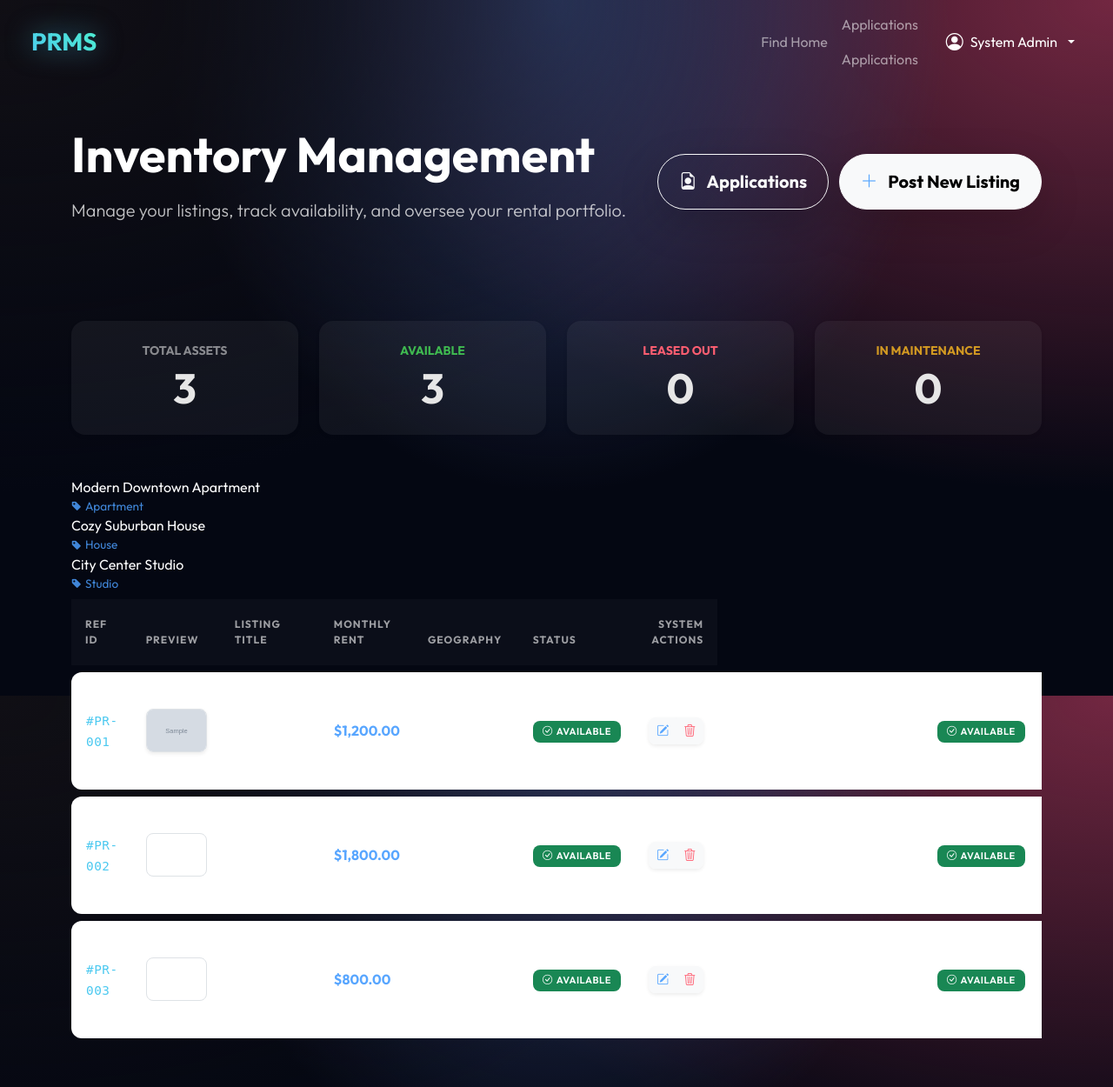
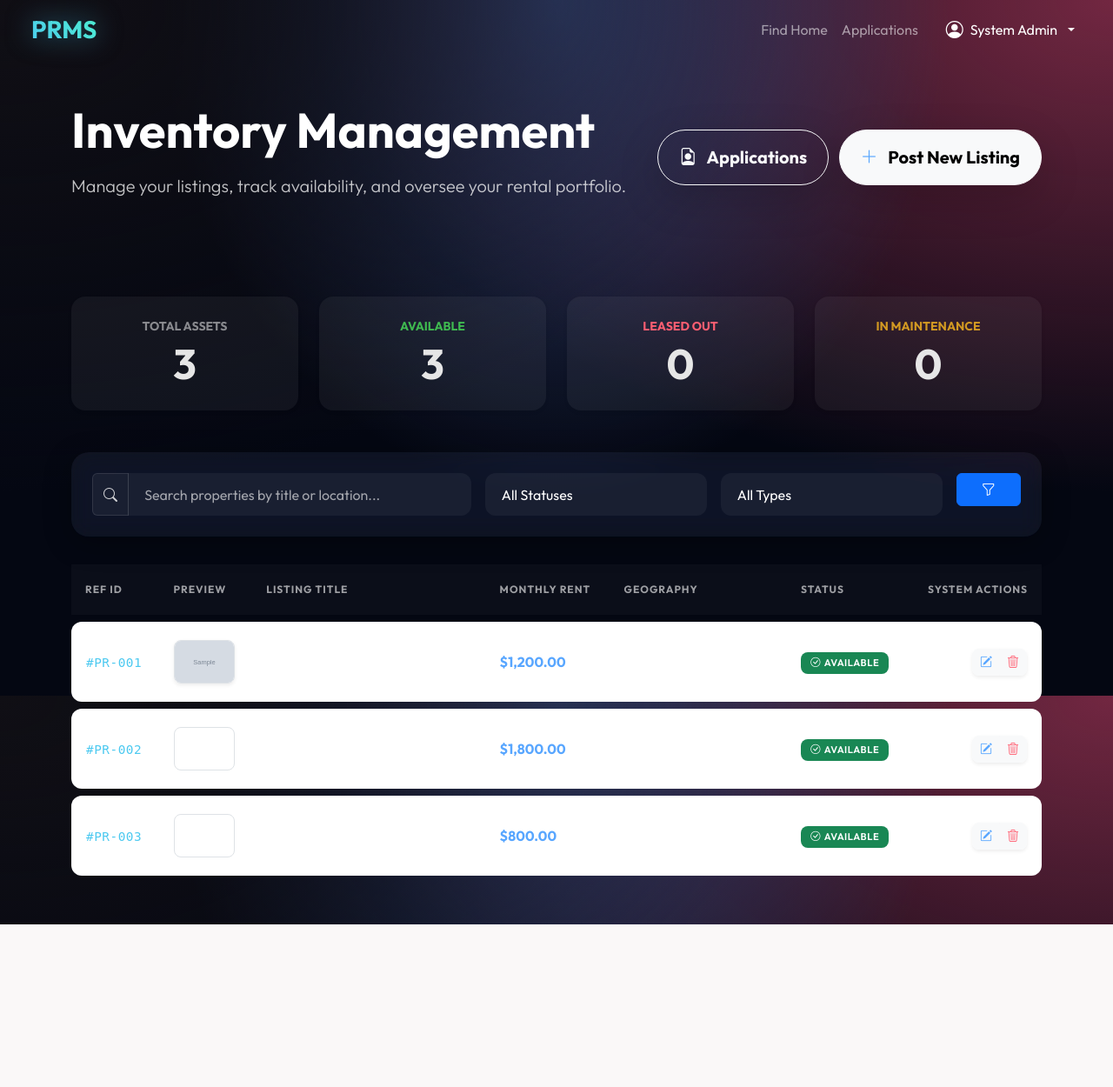
Before and after one commit to amangebregziabher/property-rental-management-system, a PHP site: page /app/views/property_list.php in a window 1280 px wide. Shown: the whole page at 87% size. After the commit the page ends 1063 px from the top, so only its background shows below. Run offline with PHP 8.4, Linux system fonts and the light colour scheme; a user stored in the database is signed in; data comes from the database, SQL or seed files in the repository; tables that the repository leaves empty hold one stand-in row (values such as "Sample post"); grey boxes marked "Sample" are stand-in pictures.

Commit message:
Add search and filtering features to property inventory and application management

```diff
--- a/app/views/property_list.php
+++ b/app/views/property_list.php
@@ -14,6 +14,11 @@ require_once __DIR__ . '/../helpers/notification_helper.php';
 $user_id = $_SESSION['user_id'];
 $user_role = $_SESSION['user_role'] ?? 'tenant';
 
+// Get filter parameters
+$search = trim($_GET['search'] ?? '');
+$status_filter = $_GET['status'] ?? '';
+$category_filter = $_GET['category'] ?? '';
+
 // Fetch properties from database
 $conn = get_db_connection();
 
@@ -28,16 +33,43 @@ $sql = "SELECT p.*, u.name as owner_name, c.name as type,
         (SELECT image_path FROM property_images WHERE property_id = p.id ORDER BY is_main DESC, id ASC LIMIT 1) as main_image
         FROM properties p
         LEFT JOIN users u ON p.owner_id = u.id
-        LEFT JOIN categories c ON p.category_id = c.id";
+        LEFT JOIN categories c ON p.category_id = c.id
+        WHERE 1=1";
+
+$params = [];
+$types = "";
 
 if ($user_role !== 'admin') {
-    $sql .= " WHERE p.owner_id = ? ";
+    $sql .= " AND p.owner_id = ?";
+    $params[] = $user_id;
+    $types .= "i";
 }
+
+if (!empty($search)) {
+    $sql .= " AND (p.title LIKE ? OR p.location LIKE ?)";
+    $search_term = "%$search%";
+    $params[] = $search_term;
+    $params[] = $search_term;
+    $types .= "ss";
+}
+
+if (!empty($status_filter)) {
+    $sql .= " AND p.status = ?";
+    $params[] = $status_filter;
+    $types .= "s";
+}
+
+if (!empty($category_filter)) {
+    $sql .= " AND c.name = ?";
+    $params[] = $category_filter;
+    $types .= "s";
+}
+
 $sql .= " ORDER BY p.created_at DESC";
 
 $stmt = mysqli_prepare($conn, $sql);
-if ($user_role !== 'admin') {
-    mysqli_stmt_bind_param($stmt, "i", $user_id);
+if (!empty($params)) {
+    mysqli_stmt_bind_param($stmt, $types, ...$params);
 }
 mysqli_stmt_execute($stmt);
 $result = mysqli_stmt_get_result($stmt);
@@ -47,7 +79,15 @@ while ($row = mysqli_fetch_assoc($result)) {
     $properties[] = $row;
 }
 
-// Stats for dashboard
+// Fetch categories for filter
+$cat_sql = "SELECT * FROM categories ORDER BY name";
+$cat_result = mysqli_query($conn, $cat_sql);
+$categories = [];
+while ($cat = mysqli_fetch_assoc($cat_result)) {
+    $categories[] = $cat;
+}
+
+// Stats for dashboard (respecting filters? usually dashboard stats are global, let's keep them global for the owner)
 $stats_sql = "SELECT
     COUNT(*) as total,
     SUM(CASE WHEN status = 'Available' THEN 1 ELSE 0 END) as available,
@@ -104,7 +144,7 @@ unset($_SESSION['error_message']);
                     </li>
                     <li class="nav-item">
                         <a class="nav-link" href="manage_applications.php">Applications</a>
-                        <a class="nav-link" href="tenant_applications_list.php">Applications</a>
+                        <!-- Also showing tenant link if they have dual role or just based on design preference -->
                     </li>
                     <li class="nav-item dropdown ms-lg-3">
                         <a class="nav-link dropdown-toggle d-flex align-items-center gap-2 active" href="#"
@@ -140,6 +180,9 @@ unset($_SESSION['error_message']);
                     <a href="manage_applications.php"
                         class="btn btn-outline-light btn-lg rounded-pill px-4 py-3 fw-bold shadow-lg me-2">
                         <i class="bi bi-file-earmark-person me-2"></i> Applications
+                        <?php if ($pending_count > 0): ?>
+                            <span class="badge bg-danger rounded-pill ms-2"><?php echo $pending_count; ?></span>
+                        <?php endif; ?>
                     </a>
                     <a href="add_property.php" class="btn btn-light btn-lg rounded-pill px-4 py-3 fw-bold shadow-lg">
                         <i class="bi bi-plus-lg me-2 text-primary"></i> Post New Listing
@@ -201,6 +244,42 @@ unset($_SESSION['error_message']);
             </div>
         <?php endif; ?>
 
+        <!-- Filters -->
+        <div class="card glass-panel border-0 mb-4 animate-up p-4">
+            <form action="" method="GET" class="row g-3">
+                <div class="col-md-5">
+                    <div class="input-group">
+                        <span class="input-group-text bg-white border-0"><i class="bi bi-search"></i></span>
+                        <input type="text" name="search" class="form-control border-0"
+                            placeholder="Search properties by title or location..."
+                            value="<?php echo htmlspecialchars($search); ?>">
+                    </div>
+                </div>
+                <div class="col-md-3">
+                    <select name="status" class="form-select border-0">
+                        <option value="">All Statuses</option>
+                        <option value="Available" <?php echo $status_filter === 'Available' ? 'selected' : ''; ?>>Available</option>
+                        <option value="Rented" <?php echo $status_filter === 'Rented' ? 'selected' : ''; ?>>Rented</option>
+                        <option value="Maintenance" <?php echo $status_filter === 'Maintenance' ? 'selected' : ''; ?>>Maintenance</option>
+                    </select>
+                </div>
+                <div class="col-md-3">
+                    <select name="category" class="form-select border-0">
+                        <option value="">All Types</option>
+                        <?php foreach ($categories as $cat): ?>
+                            <option value="<?php echo htmlspecialchars($cat['name']); ?>"
+                                <?php echo $category_filter === $cat['name'] ? 'selected' : ''; ?>>
+                                <?php echo htmlspecialchars($cat['name']); ?>
+                            </option>
+                        <?php endforeach; ?>
+                    </select>
+                </div>
+                <div class="col-md-1">
+                    <button type="submit" class="btn btn-primary w-100"><i class="bi bi-funnel"></i></button>
+                </div>
+            </form>
+        </div>
+
         <!-- Inventory Table -->
         <div class="row animate-up" style="animation-delay: 0.1s;">
             <div class="col-12">
@@ -224,9 +303,13 @@ unset($_SESSION['error_message']);
                                         <td colspan="7" class="text-center py-5">
                                             <div class="py-4">
                                                 <i class="bi bi-building-dash fs-1 text-muted opacity-50 mb-3 d-block"></i>
-                                                <p class="text-secondary lead">No properties listed yet.</p>
-                                                <a href="add_property.php" class="btn btn-sm btn-outline-primary">Post your
-                                                    first listing</a>
+                                                <p class="text-secondary lead">No properties found.</p>
+                                                <?php if (!empty($search) || !empty($status_filter) || !empty($category_filter)): ?>
+                                                    <a href="property_list.php" class="btn btn-sm btn-outline-primary">Clear Filters</a>
+                                                <?php else: ?>
+                                                    <a href="add_property.php" class="btn btn-sm btn-outline-primary">Post your
+                                                        first listing</a>
+                                                <?php endif; ?>
                                             </div>
                                         </td>
                                     </tr>
@@ -264,50 +347,6 @@ unset($_SESSION['error_message']);
                                                 </div>
                                             </td>
                                             <td class="fw-bold text-primary">
-                                                $<?php echo number_format($property['price'], 2); ?></td>
-                                            <td>
-                                                <span class="small d-flex align-items-center gap-1">
-                                                    <i class="bi bi-geo-alt text-secondary"></i>
-                                                    <?php echo htmlspecialchars($property['location']); ?>
-                                                </span>
-                                            </td>
-                                            <td>
-                                                <?php
-                                                $status_class = 'bg-success';
-                                                $icon = 'bi-check-circle';
-                                                if ($property['status'] === 'Rented') {
-                                                    $status_class = 'bg-danger';
-                                                    $icon = 'bi-lock';
-                                                }
-                                                if ($property['status'] === 'Maintenance') {
-                                                    $status_class = 'bg-warning';
-                                                    $icon = 'bi-tools';
-                                                }
-                                                ?>
-                                                <span
-                                                    class="badge <?php echo $status_class; ?> d-inline-flex align-items-center gap-1">
-                                                    <i class="bi <?php echo $icon; ?>"></i>
-                                                    <?php echo htmlspecialchars($property['status']); ?>
-                                                </span>
-                                            </td>
-                                            <td class="text-end pe-4">
-                                                <div class="btn-group shadow-sm rounded-3 overflow-hidden">
-                                                    <a href="edit_property.php?id=<?php echo $property['id']; ?>"
-                                                        class="btn btn-sm btn-light border-end" title="Edit Listing">
-                                                        <i class="bi bi-pencil-square text-primary"></i>
-                                                    </a>
-                                                    <button class="btn btn-sm btn-light"
-                                                        onclick="confirmDelete(<?php echo $property['id']; ?>)"
-                                                        title="Delete Listing">
-                                                        <i class="bi bi-trash3 text-danger"></i>
-                                                    </button>
-                                                </div>
-                                            </td>
-                                                    <?php echo htmlspecialchars($property['title']); ?></div>
-                                                <div class="listing-subtitle-cell">
-                                                    <i class="bi bi-tag-fill me-1 small"></i><?php echo htmlspecialchars($property['type']); ?></div>
-                                            </td>
-                                            <td class="monthly-rent-text">
                                                 $<?php echo number_format($property['price'], 2); ?></td>
                                             <td>
                                                 <span class="small d-flex align-items-center gap-1">
```
Also changed, not shown: app/views/manage_applications.php (+86 -17 lines).
